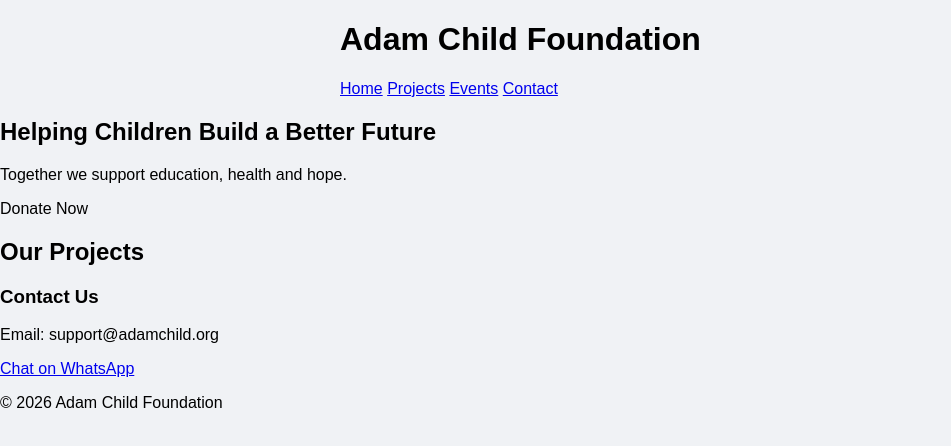
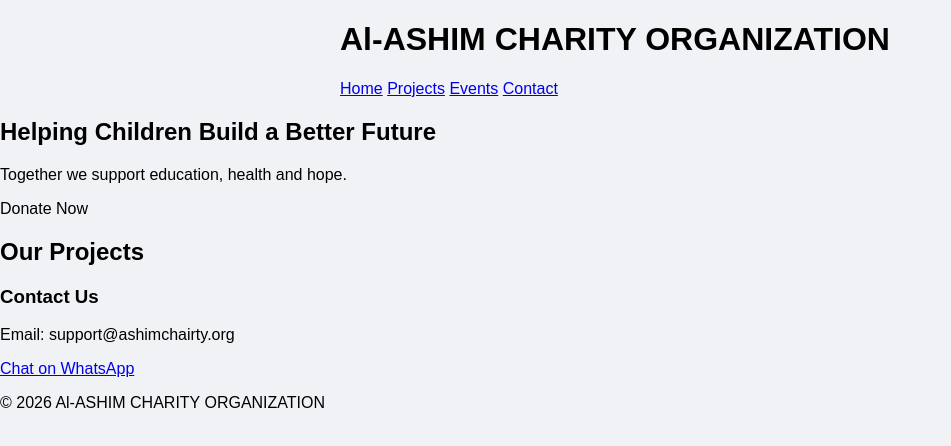
Before and after one commit to ashbelz123-droid/Adam-Child-Forudation-, a website: page index.html in a window 1280 px wide. Shown: the whole page, without its empty margins (0-951 px from the left). Drawn offline with Linux system fonts and the light colour scheme; files that its build step writes are made by us from their sources.

Commit message:
Update index.html

```diff
--- a/index.html
+++ b/index.html
@@ -1,7 +1,7 @@
 <!DOCTYPE html>
 <html>
 <head>
-<title>All -ASHIM CHARITY ORGANIZATION</title>
+<title>Al-ASHIM CHARITY ORGANIZATION</title>
 <link rel="stylesheet" href="style.css">
 </head>
 
@@ -9,7 +9,7 @@
 
 <header>
 <div class="container">
-<h1>Adam Child Foundation</h1>
+<h1>Al-ASHIM CHARITY ORGANIZATION</h1>
 <nav>
 <a href="#">Home</a>
 <a href="#projects">Projects</a>
@@ -37,13 +37,13 @@
 
 <h3>Contact Us</h3>
 
-<p>Email: support@adamchild.org</p>
+<p>Email: support@ashimchairty.org</p>
 
 <a class="whatsapp" href="https://wa.me/49123456789">
 Chat on WhatsApp
 </a>
 
-<p>© 2026 Adam Child Foundation</p>
+<p>© 2026 Al-ASHIM CHARITY ORGANIZATION</p>
 
 </footer>
 
```
